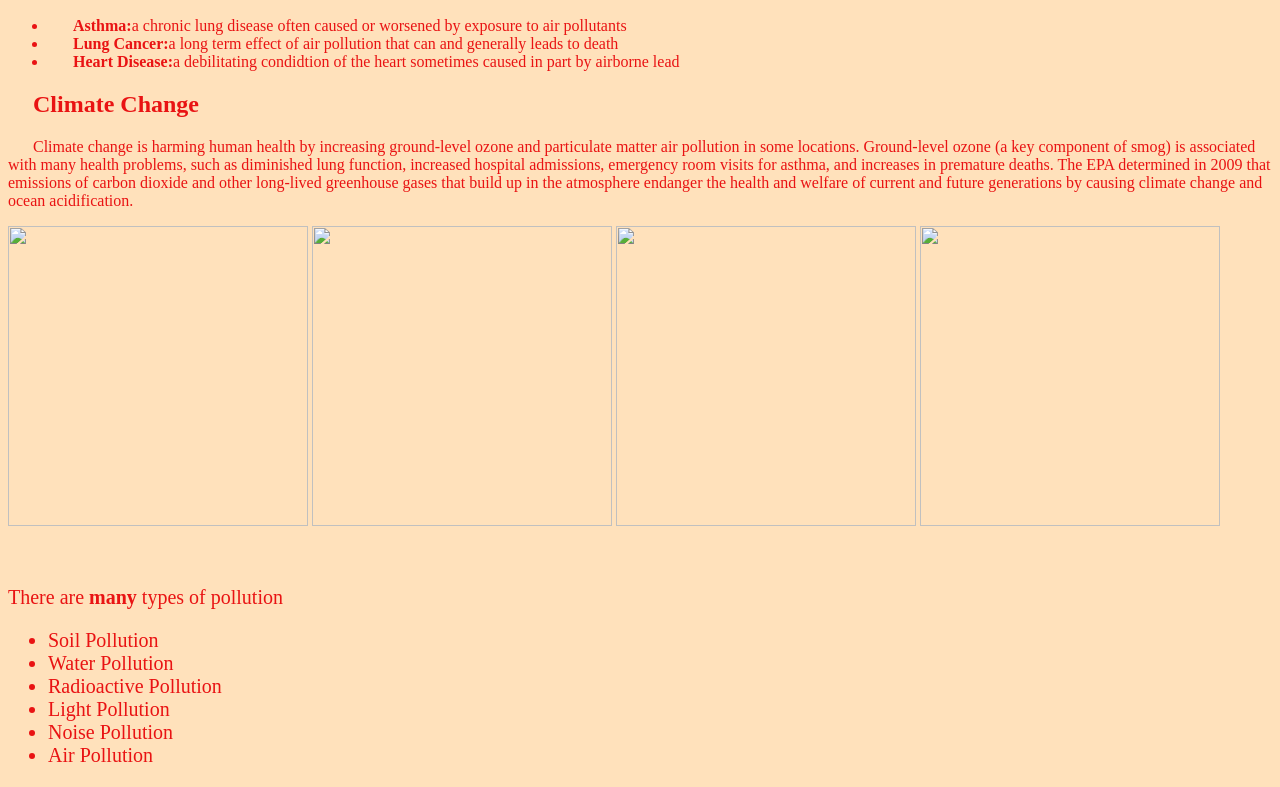
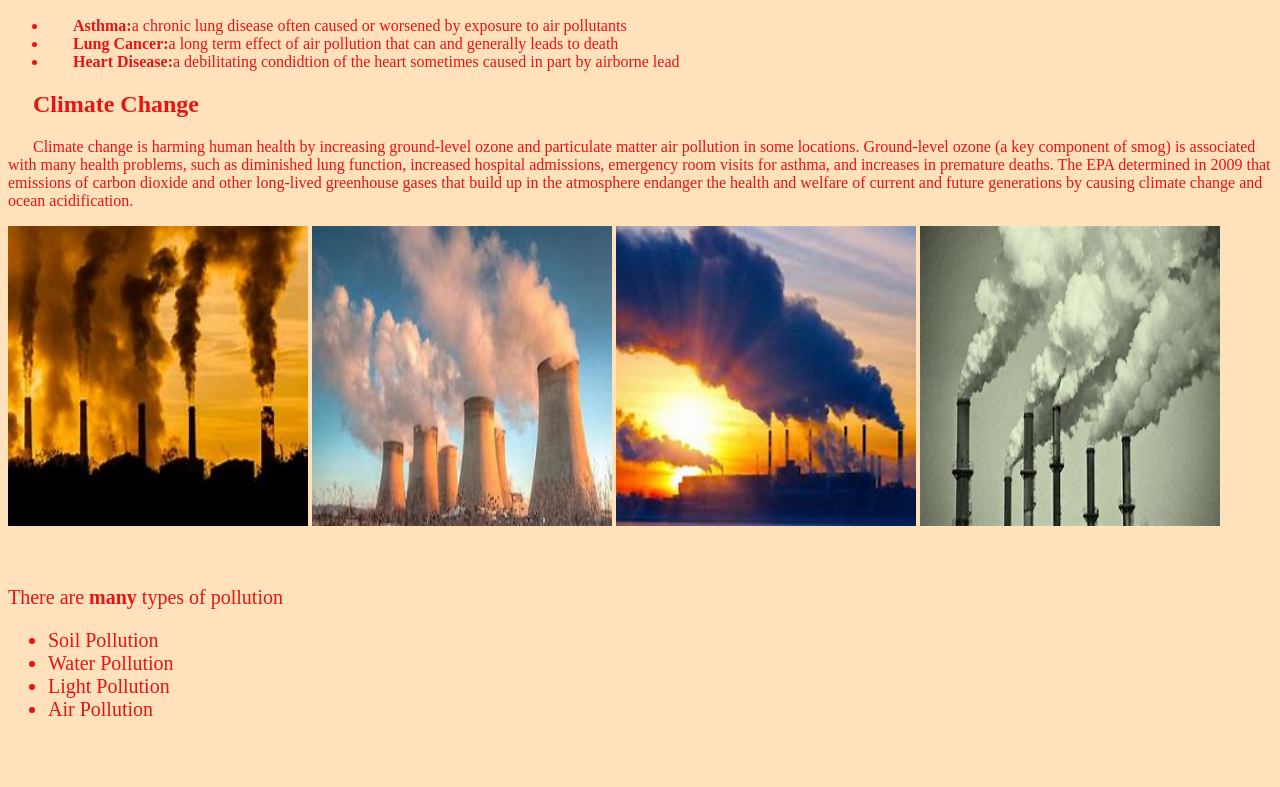
Before and after one commit to Oxford-High-School-Software-Development/Smoke-Smog, a plain HTML site: page pollution_types/air.html in a window 1280 px wide. Shown: the part 635-1422 px from the top of the page. After the commit the page ends 1376 px from the top, so only its background shows below. Drawn offline with Linux system fonts and the light colour scheme.

Commit message:
Update air.html

```diff
--- a/pollution_types/air.html
+++ b/pollution_types/air.html
@@ -47,10 +47,10 @@
     Ground-level ozone (a key component of smog) is associated with many health problems, such as diminished lung function, increased hospital admissions, emergency room visits for asthma, and increases in premature deaths.
     The EPA determined in 2009 that emissions of carbon dioxide and other long-lived greenhouse gases that build up in the atmosphere endanger the health and welfare of current and future generations by causing climate change and ocean acidification.</p>
     </div>
-    <img src="../AirExamples1.jpg">
-    <img src="../AirExamples2.jpg">
-    <img src="../AirExamples3.jpg">
-    <img src="../AirExamples4.jpg">
+    <img src="../AirExample1.jpg">
+    <img src="../AirExample2.jpg">
+    <img src="../AirExample3.jpg">
+    <img src="../AirExample4.jpg">
     <br>
     <br>
     <br>
@@ -59,9 +59,7 @@
       <ul>
       <li>Soil Pollution</li>
       <li>Water Pollution</li>
-      <li>Radioactive Pollution</li>
       <li>Light Pollution</li>
-      <li>Noise Pollution</li>
       <li>Air Pollution</li>
     </ul>
     </div>
```
